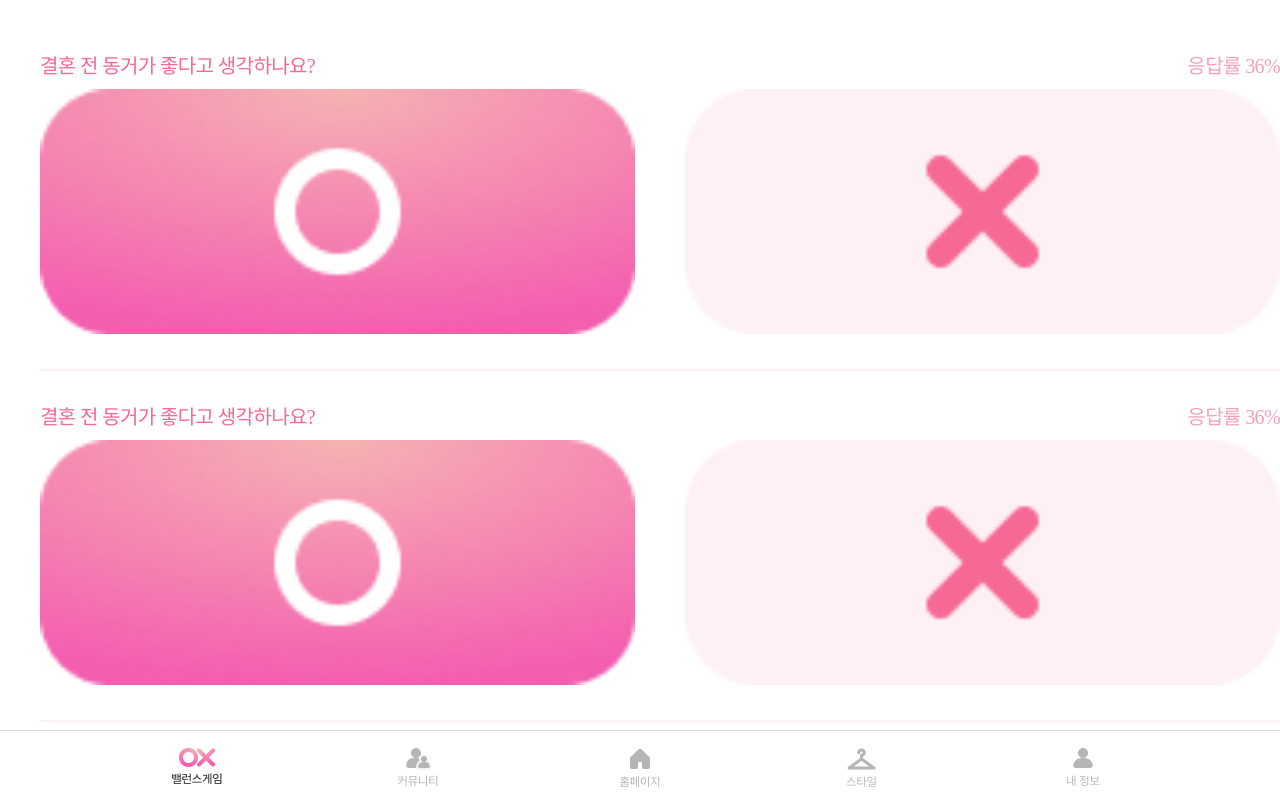
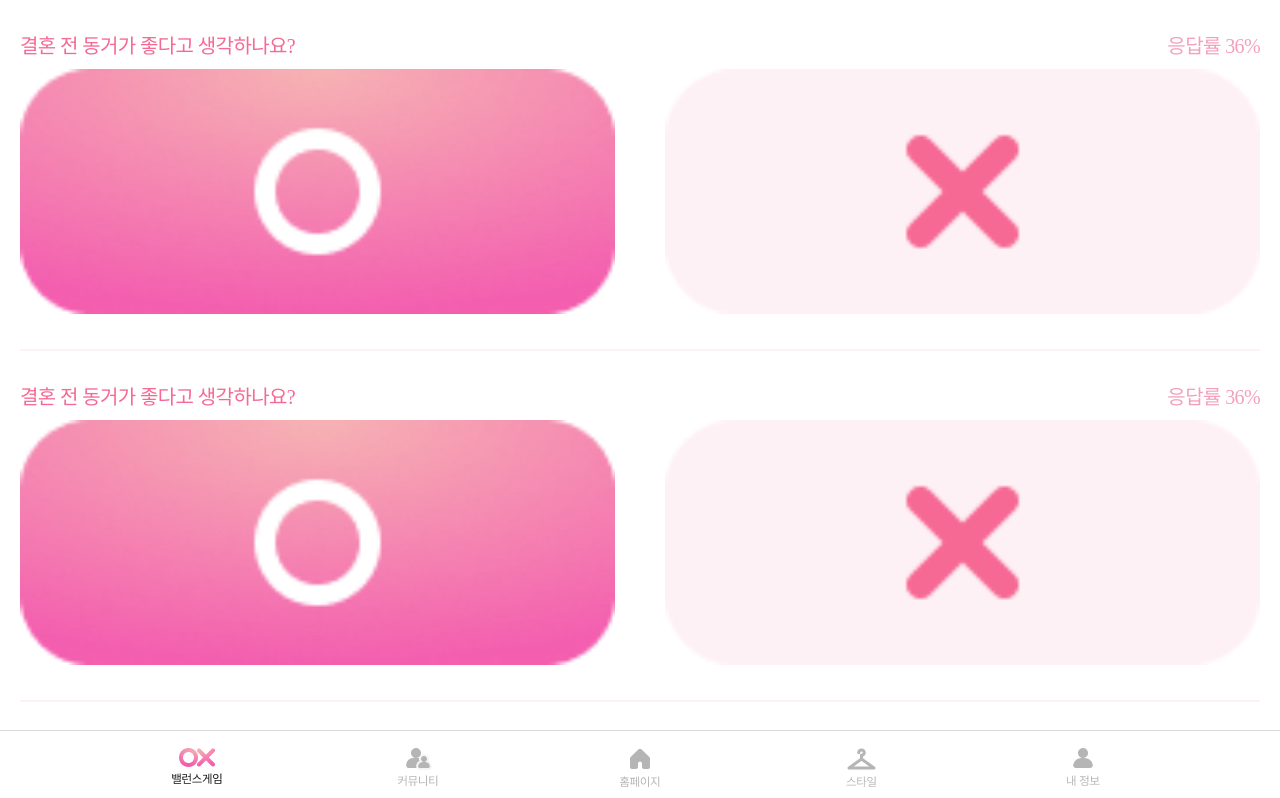
Before and after one commit to oshi-joa/neogajoa_Frontend, a React (Create React App) app: page /balance in a window 1280 px wide. Shown: the top 798 px of the page. Built offline with nearby package versions, Linux system fonts and the light colour scheme.

Commit message:
ㅁㄴㅇ

```diff
--- a/src/App.tsx
+++ b/src/App.tsx
@@ -12,7 +12,7 @@ const App = () => {
 };
 
 const S_Wrapper = styled.div`
-  margin: 0px 20px;
+  padding: 0px 20px;
   width: 100vw;
   height: 100vh;
 `;
--- a/src/pages/game.tsx
+++ b/src/pages/game.tsx
@@ -50,7 +50,6 @@ const S_PO = styled.div`
     border: none;
     outline: none;
     height: 143px;
-    padding: 24px;
   }
   > .kjk {
     width: 100%;
@@ -91,7 +90,6 @@ export default function Gamepage() {
 const S_A = styled.div`
   width: 100%;
   height: 100%;
-  padding: 20px;
   & hr {
     margin-top: 35px;
     border: 1px solid #fef1f5;
```
